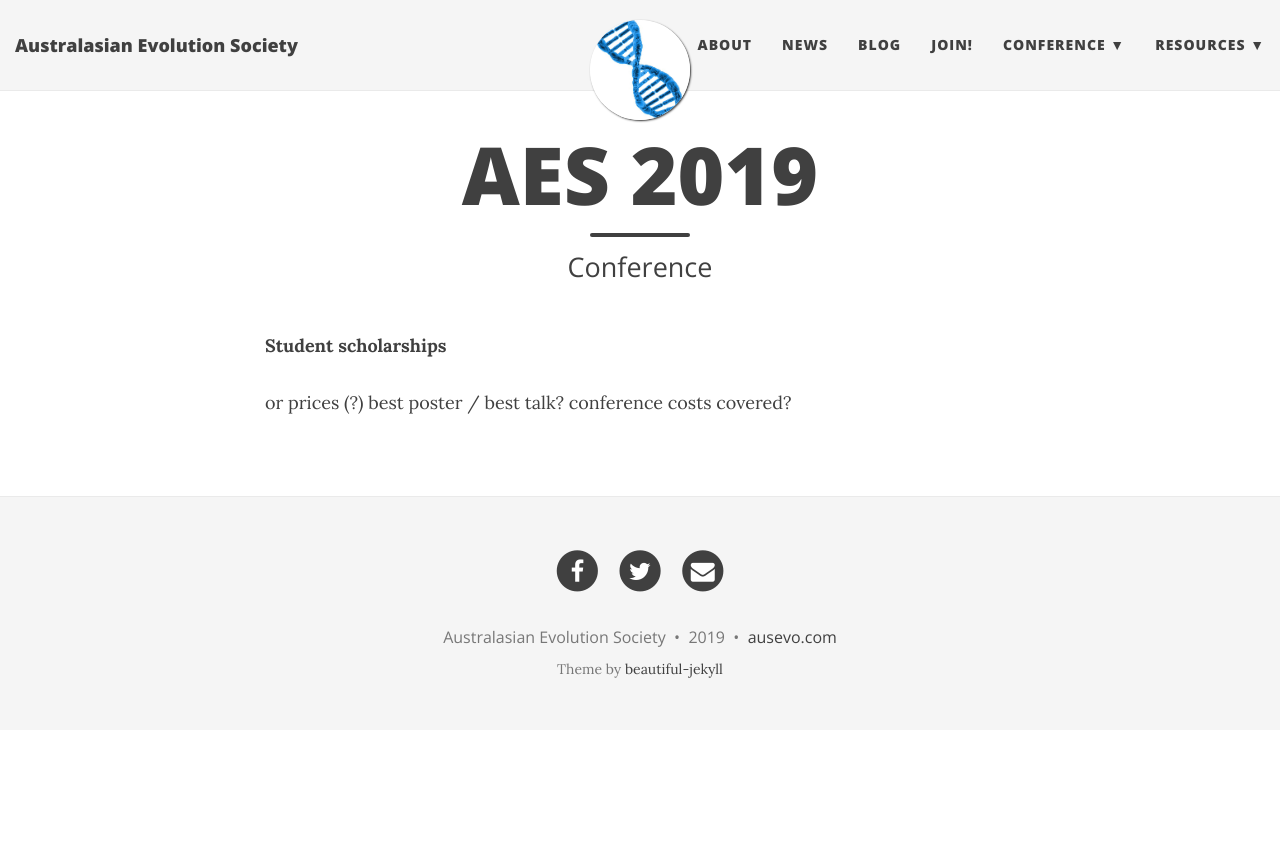
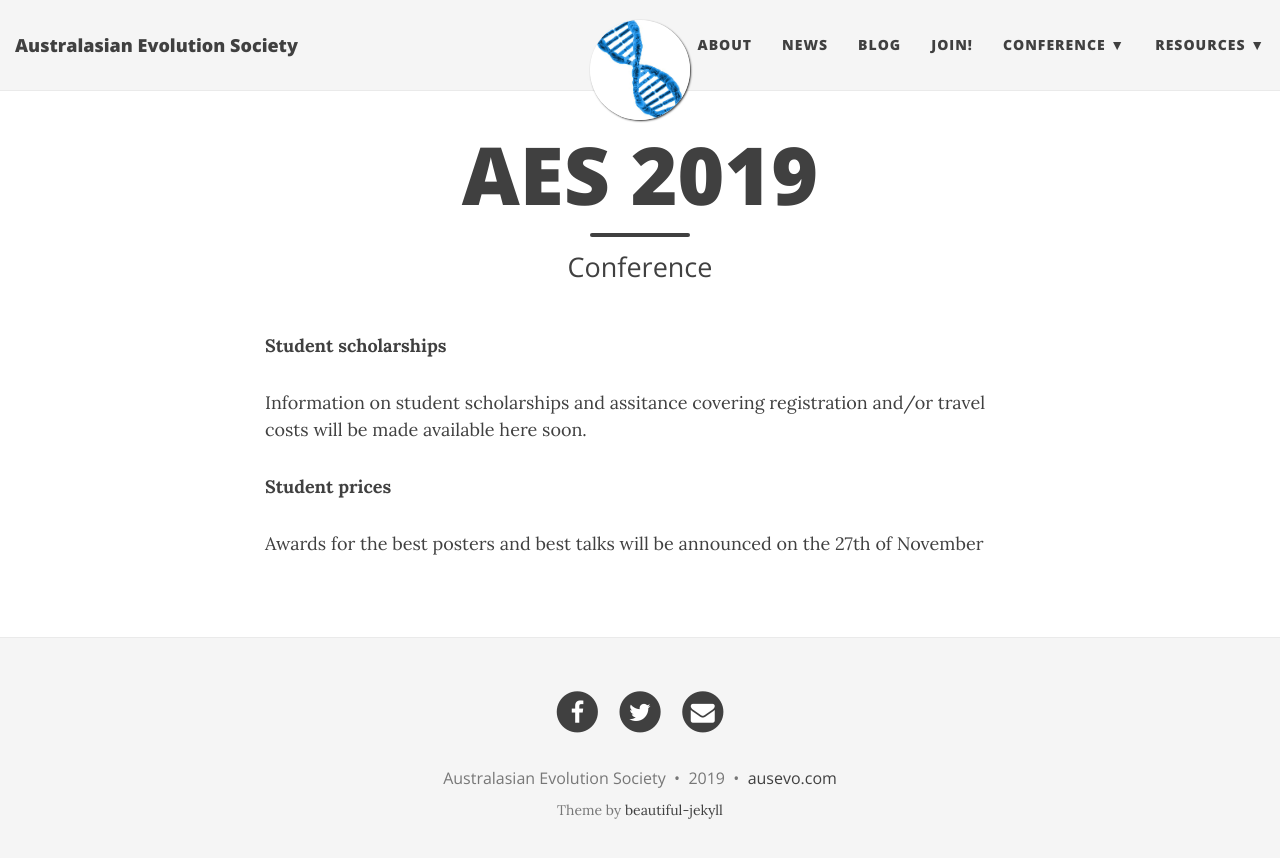
Before and after one commit to ausevo/ausevo.github.io, a Jekyll site: the page built from prices.md, in a window 1280 px wide. Shown: the top 858 px of the page. Built offline with Jekyll 4.4.1, drawn with Linux system fonts in a browser that asks for light colours; nearby versions of some CDN libraries.

Commit message:
Update prices.md

```diff
--- a/prices.md
+++ b/prices.md
@@ -8,6 +8,8 @@ css: "/css/index.css"
 
  **Student scholarships**
 
-or prices (?)
-best poster / best talk?
-conference costs covered?
+Information on student scholarships and assitance covering registration and/or travel costs will be made available here soon.
+
+**Student prices**
+
+Awards for the best posters and best talks will be announced on the 27th of November
```
